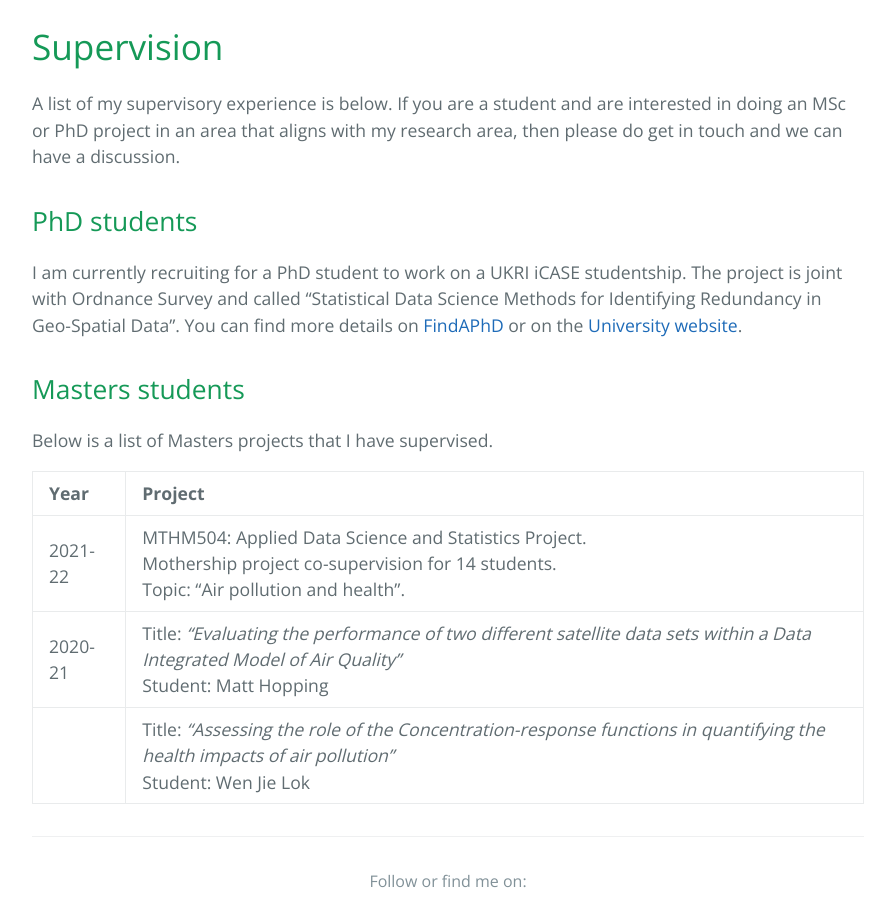
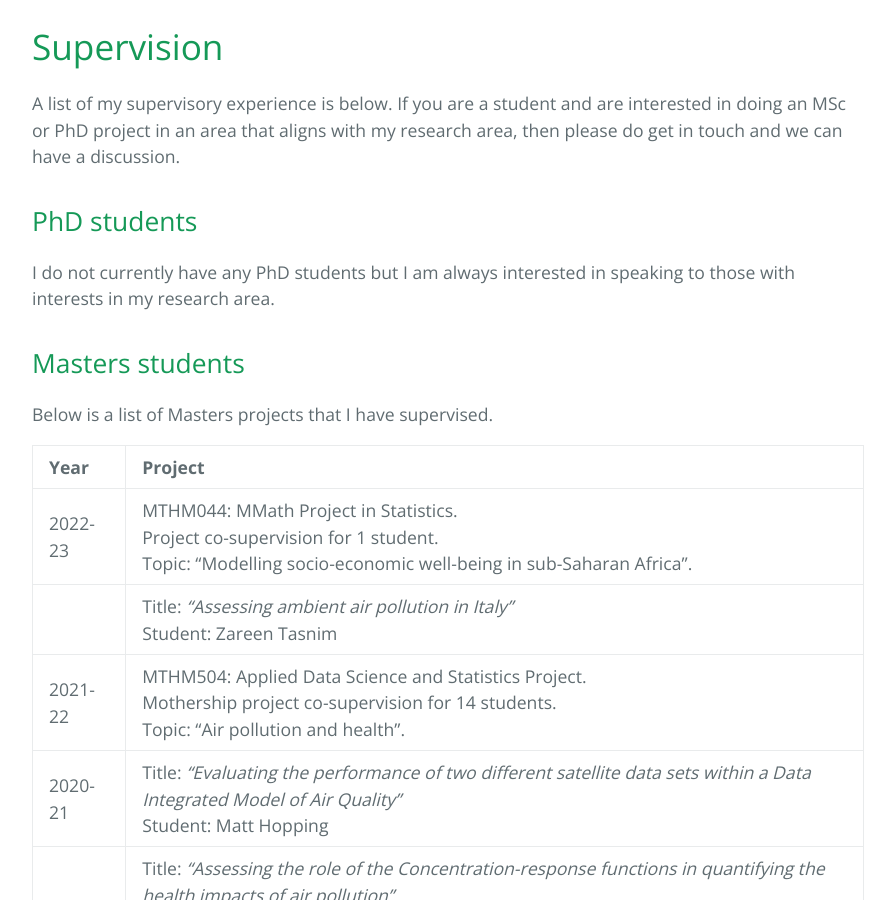
Before and after one commit to matthewllthomas/matthewllthomas.github.io, a Jekyll site: the page built from supervision/index.md, in a window 1280 px wide and 900 px high, scrolled down 345 px. Shown: the whole window, without its empty margins (192-1087 px from the left). Built offline with Jekyll 4.4.1, drawn with Linux system fonts in a browser that asks for light colours; the repository's description, which GitHub fills in, is left out.

Commit message:
Updates 26/01/2023

```diff
--- a/supervision/index.md
+++ b/supervision/index.md
@@ -10,7 +10,7 @@ A list of my supervisory experience is below. If you are a student and are inter
 
 ## PhD students
 
-I am currently recruiting for a PhD student to work on a UKRI iCASE studentship. The project is joint with Ordnance Survey and called "Statistical Data Science Methods for Identifying Redundancy in Geo-Spatial Data". You can find more details on [FindAPhD](https://www.findaphd.com/phds/project/ukri-icase-ordnance-survey-studentship-statistical-data-science-methods-for-identifying-redundancy-in-geo-spatial-data/?p145978) or on the [University website](https://www.exeter.ac.uk/study/funding/award/?id=4490).
+I do not currently have any PhD students but I am always interested in speaking to those with interests in my research area.
 
 ## Masters students
 
@@ -18,6 +18,8 @@ Below is a list of Masters projects that I have supervised.
 
 | Year        | Project         |
 |:-------------|:--------------|
+| 2022-23  | MTHM044: MMath Project in Statistics. <br>  Project co-supervision for 1 student. <br> Topic: "Modelling socio-economic well-being in sub-Saharan Africa". |
+|               | Title: _"Assessing ambient air pollution in Italy"_ <br> Student: Zareen Tasnim |
 | 2021-22  | MTHM504: Applied Data Science and Statistics Project. <br>  Mothership project co-supervision for 14 students. <br> Topic: "Air pollution and health". |
 | 2020-21 | Title: _"Evaluating the performance of two different satellite data sets within a Data Integrated Model of Air Quality"_ <br> Student: Matt Hopping  |
 |               | Title: _"Assessing the role of the Concentration-response functions in quantifying the health impacts of air pollution"_ <br> Student: Wen Jie Lok |
```
Also changed, not shown: index.md (+3 -1 lines), presentations/index.md (+8 -0 lines), publications/index.md (+5 -1 lines), teaching/index.md (+5 -1 lines), travelling/index.md (+1 -0 lines), 1 other file.
